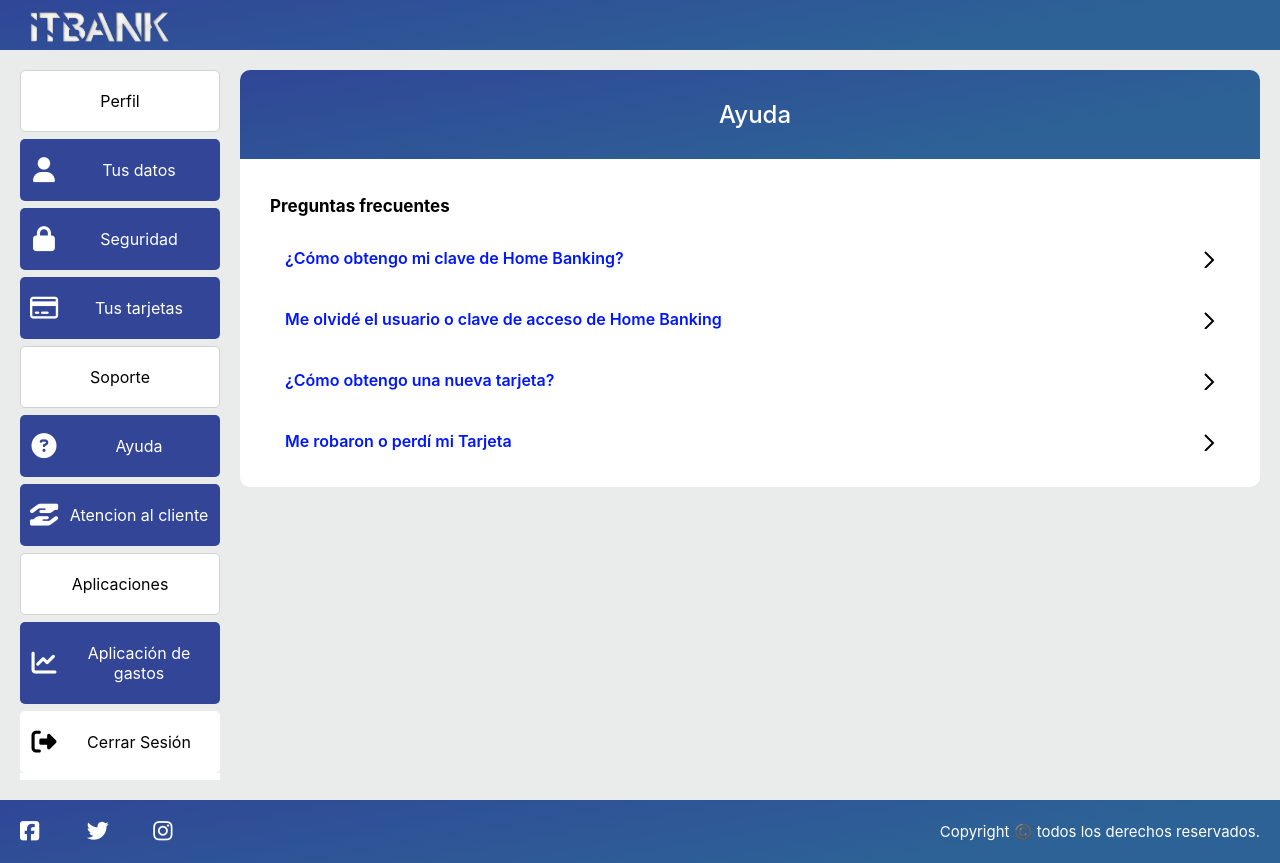
After one commit to pililongo/Homebanking_ITBA, a Django app: page /home/help/ in a window 1280 px wide. The commit adds this page. Run offline with Django 4.2, Linux system fonts and the light colour scheme; a user stored in the database is signed in; some libraries are stand-ins or nearby versions.

Commit message:
agregada plantilla ayuda

```diff
--- /dev/null
+++ b/ITBANK_1/bank/templates/bank/ayuda.html
@@ -0,0 +1,47 @@
+{% extends "bank/base_home.html" %}
+
+{% block section %}
+<section class="section-info">
+    <div class="personal-info">
+      <div class="user-display-info">
+          <h1>Ayuda</h1>
+      </div>
+      <div class="subtitle-info">
+          <p class="title-info">Preguntas frecuentes</p>
+
+          <div class="collapsible">
+            <input type="checkbox" id="collapsible3">
+            <label for="collapsible3">¿Cómo obtengo mi clave de Home Banking?</label>
+            <div class="collapsible-text">
+              <p>Obtené tu clave de Home Banking de forma fácil en cualquier cajero automático ITBANK. </p>
+            </div>
+          </div>
+
+          <div class="collapsible">
+            <input type="checkbox" id="collapsible4">
+            <label for="collapsible4">Me olvidé el usuario o clave de acceso de Home Banking</label>
+            <div class="collapsible-text">
+              <p>Para generar un nuevo usuario o clave de acceso vaya a Seguridad.</p>
+            </div>
+          </div>
+
+          <div class="collapsible">
+            <input type="checkbox" id="collapsible1">
+            <label for="collapsible1">¿Cómo obtengo una nueva tarjeta?</label>
+            <div class="collapsible-text">
+              <p>Solicitá tu Tarjeta de forma personal en la Sucursal del Banco ITBANK más cercana o bien comuníquese por correo.</p>
+            </div>
+          </div>
+
+          <div class="collapsible">
+            <input type="checkbox" id="collapsible2">
+            <label for="collapsible2">Me robaron o perdí mi Tarjeta</label>
+            <div class="collapsible-text">
+              <p>En caso de robo, hurto o extravío, realizá tu denuncia a la mayor brevedad al 0800-888-8888 para el bloqueo inmediato de tu Tarjeta.</p>
+            </div>
+          </div>
+
+        </div>
+  </div>
+</section>
+{% endblock section %}
--- a/ITBANK_1/bank/templates/bank/base_home.html
+++ b/ITBANK_1/bank/templates/bank/base_home.html
@@ -58,7 +58,9 @@
           <li class="box-white">Soporte</li>
           <li class="colored">
             <i class="fa fa-solid fa-circle-question icon"></i>
-            <p>Ayuda</p>
+            <a href="{% url 'help' %}">
+              <p>Ayuda</p>
+            </a>
           </li>
           <li class="colored">
             <i class="fa fa-solid fa-hand-holding-hand icon"></i>
--- a/ITBANK_1/bank/urls.py
+++ b/ITBANK_1/bank/urls.py
@@ -6,4 +6,5 @@ urlpatterns = [
     path('personal-info/', views.PersonalInfo, name='personal-info'),
     path('security/', views.Security, name='security'),
     path('cards/', views.Cards, name='cards'),
+    path('help/', views.Help, name='help')
 ]
--- a/ITBANK_1/bank/views.py
+++ b/ITBANK_1/bank/views.py
@@ -36,3 +36,8 @@ def Security(request):
 @login_required
 def Cards(request):
     return render(request, 'bank/cards.html')
+
+
+@login_required
+def Help(request):
+    return render(request, 'bank/ayuda.html')
--- a/ITBANK_1/login/static/css/main.css
+++ b/ITBANK_1/login/static/css/main.css
@@ -743,7 +743,7 @@ a:active {
   }
 }
 
-/* HOLI */
+/* fondo datos, seguridad, tarjetas y ayuda */
 
 .a:selected, .colored:selected{
   background-color: var(--clr-small-box-hover);
@@ -824,3 +824,65 @@ input {
   -moz-transition: all 0.3s ease-in-out;
   -ms-transition: all 0.3s ease-in-out;
 }
+
+/* Ayuda */
+
+.collapsible {
+  overflow: hidden;
+  font-weight: 400;
+}
+
+.collapsible input{
+  display: none;
+}
+
+.collapsible label{
+  position: relative;
+  font-weight: 600;
+  background-color: #fff;
+  color: #0016ff;
+  display: block;
+  margin-bottom: 10px;
+  cursor: pointer;
+  padding: 15px;
+  border-radius: 4px;
+}
+
+.collapsible input:checked + label:after {
+  transform: rotate(90deg);
+}
+
+.collapsible label:after {
+  content: "";
+  position: absolute;
+  right: 13px;
+  top: 15px;
+  width: 20px;
+  height: 20px;
+  background: url(icon-right-arrow.svg) no-repeat 0 0;
+  transition: all 0.3 ease;
+}
+
+.collapsible-text {
+  max-height: 1px;
+  overflow: hidden;
+  border-radius: 4px;
+  line-height: 1.4;
+  top: -100%;
+  opacity: 0.5;
+  transition: all 0.3 ease;
+  }
+
+.collapsible input:checked ~ .collapsible-text{
+  max-height: 300px;
+  padding-bottom: 25px;
+  background: #fff;
+  opacity: 1;
+  top: 0;
+  box-shadow: 0 5px 11px 0 rgba(0, 0, 0, .1), 0 4px 11px 0 rgba(0, 0, 0, 0.08);
+}
+
+.collapsible-text p{
+  padding-left: 15px;
+  padding-right: 15px;
+}
--- a/homebanking.html
+++ b/homebanking.html
@@ -57,7 +57,9 @@
           <li class="box-white">Soporte</li>
           <li class="colored">
             <i class="fa fa-solid fa-circle-question icon"></i>
-            <p>Ayuda</p>
+            <a href="ayuda.html">
+              <p>Ayuda</p>
+            </a>
           </li>
           <li class="colored">
             <i class="fa fa-solid fa-hand-holding-hand icon"></i>
--- a/tu_seguridad.html
+++ b/tu_seguridad.html
@@ -57,7 +57,9 @@
           <li class="box-white">Soporte</li>
           <li class="colored">
             <i class="fa fa-solid fa-circle-question icon"></i>
-            <p>Ayuda</p>
+            <a href="ayuda.html">
+              <p>Ayuda</p>
+            </a>
           </li>
           <li class="colored">
             <i class="fa fa-solid fa-hand-holding-hand icon"></i>
--- a/tus_datos.html
+++ b/tus_datos.html
@@ -57,7 +57,9 @@
           <li class="box-white">Soporte</li>
           <li class="colored">
             <i class="fa fa-solid fa-circle-question icon"></i>
-            <p>Ayuda</p>
+            <a href="ayuda.html">
+              <p>Ayuda</p>
+            </a>
           </li>
           <li class="colored">
             <i class="fa fa-solid fa-hand-holding-hand icon"></i>
```
Also changed, not shown: homebanking.css (+62 -0 lines), ITBANK_1/db.sqlite3, ITBANK_1/login/static/css/icon-right-arrow.svg (added).
